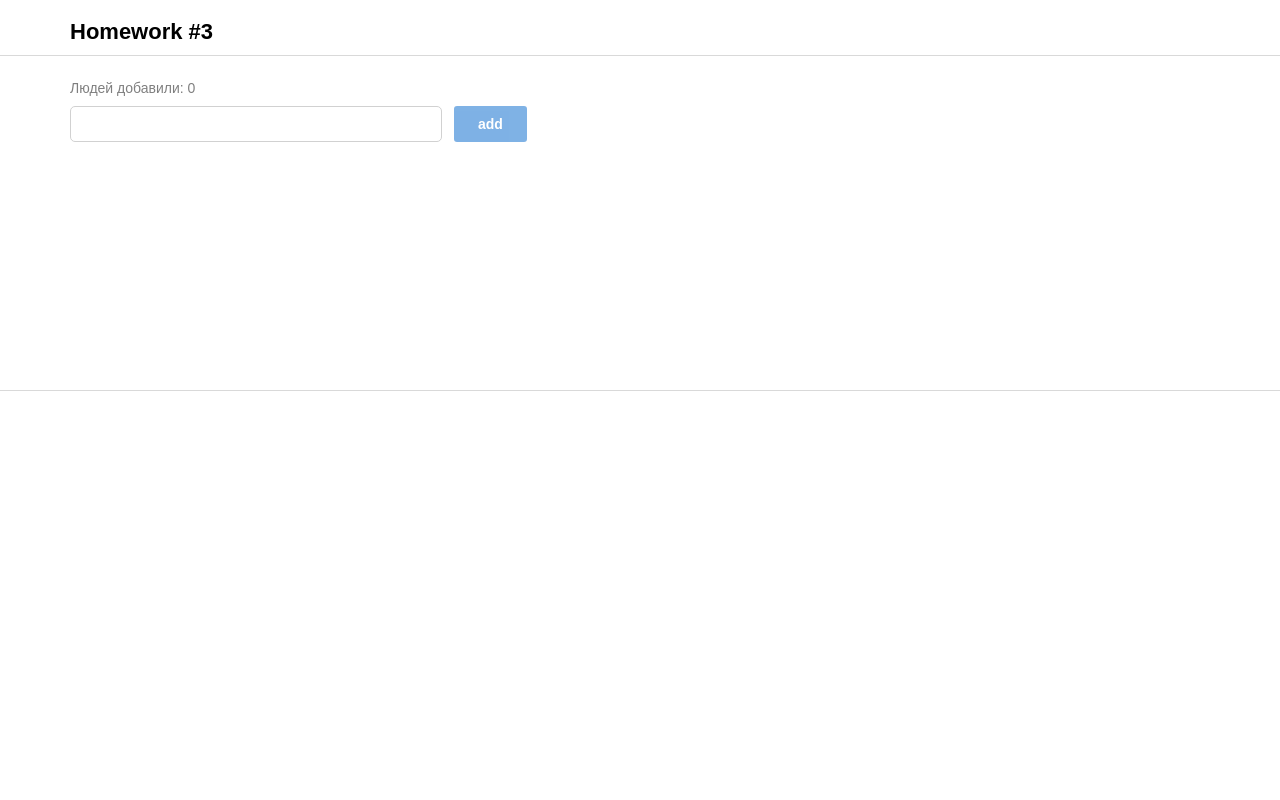
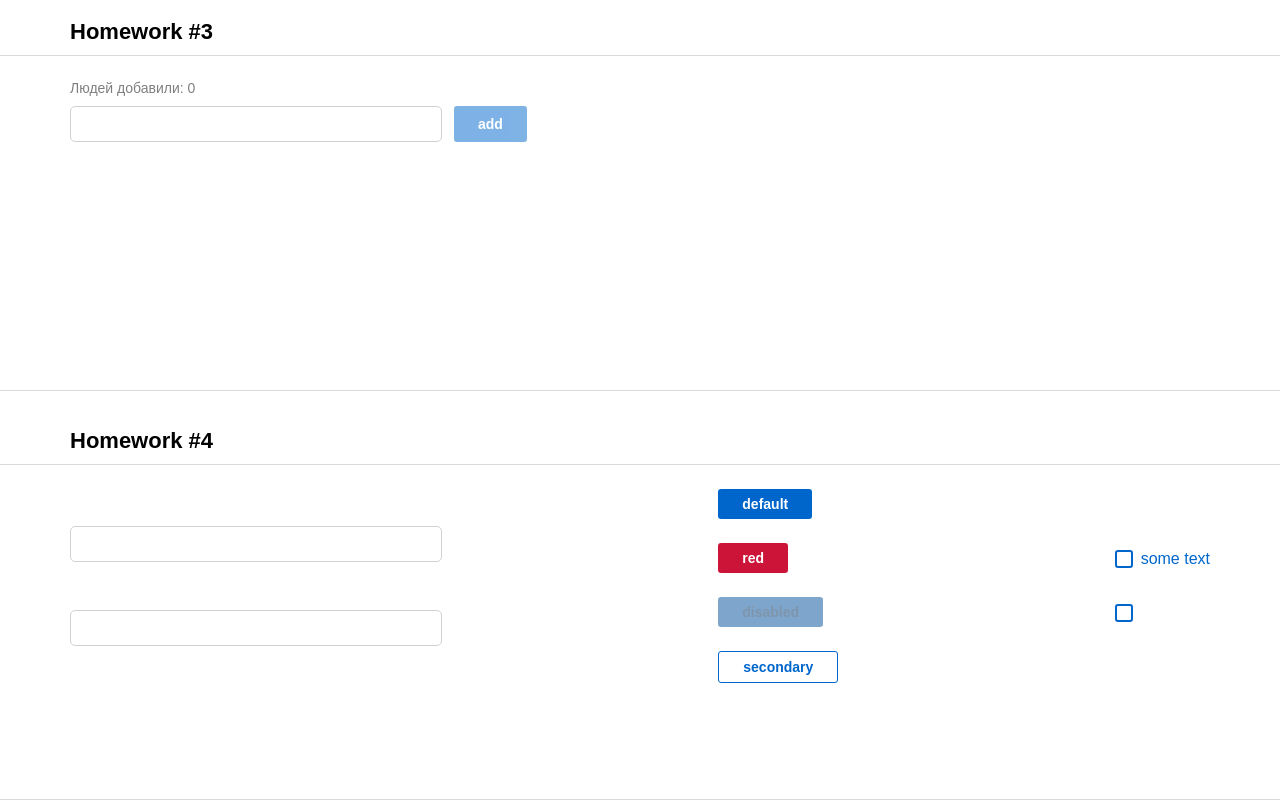
Before and after one commit to AliakseiPitsukha/homeworks_middle, a React (Create React App) app: page / in a window 1280 px wide. Shown: the part 906-1706 px from the top of the page. Before the commit the page ends 1297 px from the top, so only its background shows below. Built offline with nearby package versions, Linux system fonts and the light colour scheme; the HTML template or start-up script is replaced by a standard one.

Commit message:
Fourth homework done

```diff
--- a/src/s1-main/App.tsx
+++ b/src/s1-main/App.tsx
@@ -3,6 +3,7 @@
 import HW1 from '../s2-homeworks/hw01/HW1'
 import HW2 from "../s2-homeworks/hw02/HW2";
 import HW3 from "../s2-homeworks/hw03/HW3";
+import HW4 from "../s2-homeworks/hw04/HW4";
 
 function App() {
     return (
@@ -11,7 +12,7 @@
             {/*раскомментировать по ходу выполнения*/}
             <HW2/>
             <HW3/>
-            {/*<HW4/>*/}
+            <HW4/>
 
             {/*при выполнении дз 5 и более - закомментировать здесь дз 1-4, так как они есть внутри дз 5*/}
             {/*<HW5/>*/}
--- a/src/s2-homeworks/hw04/common/c1-SuperInputText/SuperInputText.module.css
+++ b/src/s2-homeworks/hw04/common/c1-SuperInputText/SuperInputText.module.css
@@ -1,20 +1,35 @@
 .input:focus {
+    outline: none;
 }
 
 .input {
+    display: flex;
+    width: 372px;
+    height: 36px;
+    justify-content: center;
+    align-items: center;
+    gap: 5px;
+    border: 1px solid #D1D1D1;
+    border-radius: 5px;
 }
 
 .inputWrapper {
+    display: flex;
+    flex-direction: column-reverse;
+    align-items: flex-start;
 }
 
 .superInput {
 }
 
 .errorInput {
+    border: 1px solid #CC1439;
 }
 
 .errorInput:focus {
+    outline: none;
 }
 
 .error {
+    color: #CC1439;
 }
--- a/src/s2-homeworks/hw04/common/c2-SuperButton/SuperButton.module.css
+++ b/src/s2-homeworks/hw04/common/c2-SuperButton/SuperButton.module.css
@@ -1,36 +1,66 @@
 .button {
+    display: inline-flex;
+    padding: 5px 24px;
+    justify-content: center;
+    align-items: center;
+    gap: 10px;
+    border: none;
+    border-radius: 3px;
+    background: #06C;
+
+    color: #FFF;
+    font-family: Montserrat, sans-serif;
+    font-size: 14px;
+    font-style: normal;
+    font-weight: 600;
+    line-height: 20px;
 }
 
 .disabled {
+    opacity: 0.5;
+    color: #002E5C;
+    background: #004D99;
+}
+
+.default {
+    background: #06C;
+}
+
+.red {
+    background: #CC1439;
 }
 
 .secondary {
-}
-
-.default {
-}
-
-.red {
+    border: 1px solid #06C;
+    background: none;
+    color: #06C;
 }
 
 .default:hover {
+    background: #0080FF;
 }
 
 .red:hover {
+    background: #FF1A47;
 }
 
 .secondary:hover {
+    background: #E5F0FA;
 }
 
 
 .default:active {
+    background: #0059B2;
+}
+
+.red:active {
+    background: #B21232;
 }
 
 .secondary:active {
-}
-
-.red:active {
+    background: #C9E5FF;
 }
 
 .button:disabled {
+    background: #004D99;
 }
--- a/src/s2-homeworks/hw04/common/c2-SuperButton/SuperButton.tsx
+++ b/src/s2-homeworks/hw04/common/c2-SuperButton/SuperButton.tsx
@@ -18,11 +18,16 @@
     }
 ) => {
     const finalClassName = s.button
-        // + (disabled
-        //         ? ...
-        //         : xType === 'red'
-        //             ? ...
-        + (className ? ' ' + className : '') // задачка на смешивание классов
+        + (disabled
+            ? ' ' + s.disabled
+            : xType === 'red'
+                ? ' ' + s.red
+                : xType === 'secondary'
+                    ? ' ' + s.secondary
+                    : ' ' + s.default)
+        + (className
+            ? ' ' + className
+            : '') // задачка на смешивание классов
 
     return (
         <button
--- a/src/s2-homeworks/hw04/common/c3-SuperCheckbox/SuperCheckbox.tsx
+++ b/src/s2-homeworks/hw04/common/c3-SuperCheckbox/SuperCheckbox.tsx
@@ -26,8 +26,13 @@
         ...restProps // все остальные пропсы попадут в объект restProps
     }
 ) => {
-    const onChangeCallback = (e: ChangeEvent<HTMLInputElement>) => {
-        // задачка на написание онченджа
+    const onChangeCallback = (e: ChangeEvent<HTMLInputElement>) => {// задачка на написание онченджа
+        if (onChange) {
+            onChange(e)
+        }
+        if (onChangeChecked) {
+            onChangeChecked(e.currentTarget.checked)
+        }
 
     }
 
```
